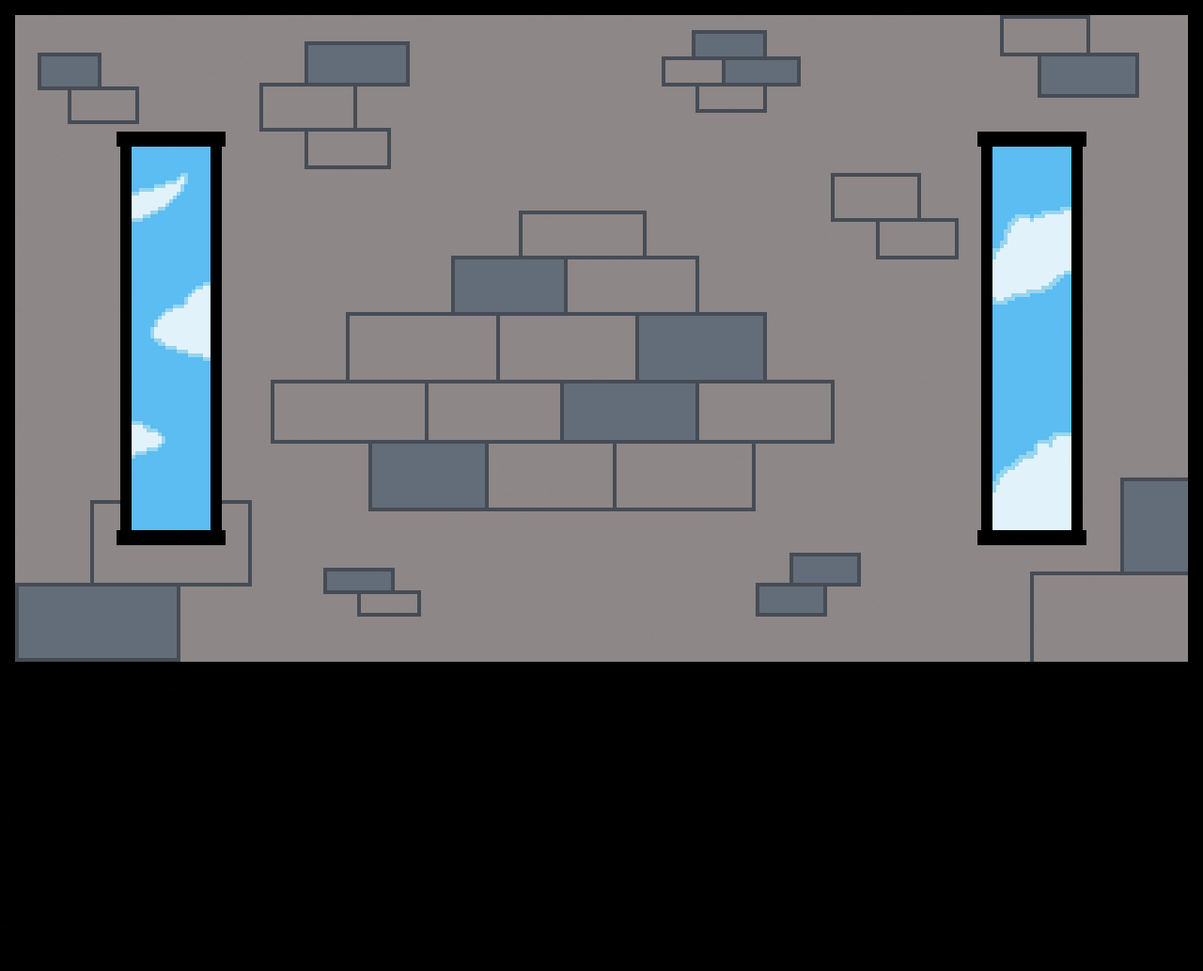
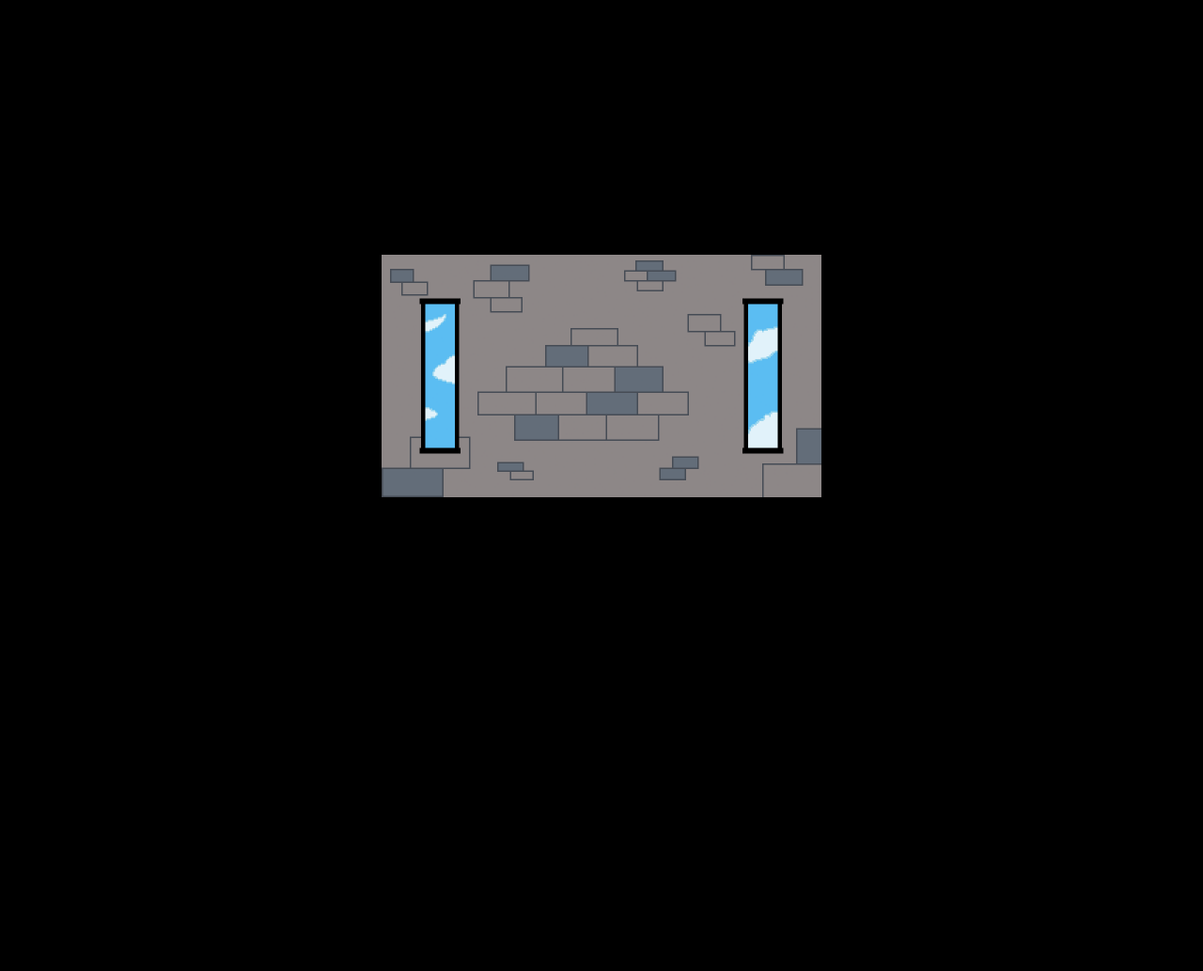
Before and after one commit to matheusmaasspanta-del/Jogo-Escape-Room, a plain HTML site: page Scripts/missoes/missoes.html in a window 1280 px wide. Shown: the whole page at 94% size. Drawn offline with Linux system fonts and the light colour scheme.

Commit message:
modified:   Scripts/missoes/missoes.css 	modified:   Scripts/missoes/missoes.html

```diff
--- a/Scripts/missoes/missoes.css
+++ b/Scripts/missoes/missoes.css
@@ -10,24 +10,36 @@ body{
     min-height: 100vh;
 }
 
-main{
-    width: 1920px;
-    height: 1080px;
+#tela{
+    position: relative;
+
+    width: 320px;
+    height: 180px;
 }
 
-.cena{
-    position: relative;
-    width: 100vw;
-    height: auto;
+#tela div{
+    height: 100%;
+    width: 100%;
+
 }
+
+#cena1_missao1{
+    background-image: url(../../Sprites/Background1.png);
+    background-size: contain;
+    transform: scale(1.5);
+}
+
 
 .porta{
     position: absolute;
-    height: auto;
+    height: 100%;
     width: 100%;
+    max-width: 510px;
+    max-height: 720px;
+    z-index: 2;
 }
 
 .background{
-    height: 100%;
-    width: 100%;
+
+    z-index: 1;
 }
--- a/Scripts/missoes/missoes.html
+++ b/Scripts/missoes/missoes.html
@@ -10,10 +10,10 @@
     <main id="tela">
         <div id="missao1" class="missoes">
             <div id="cena1_missao1" class="cena">
-                <img src="../../Sprites/Background1.png" id="background1" class="background">
-                <div id="porta1" class="porta">
-                    <img src="../../Sprites/Porta_aberta.png">
-                </div>
+                <!-- <img src="../../Sprites/Background1.png" id="background1" class="background"> -->
+                <!-- <div id="porta1" class="porta">
+                  <img src="../../Sprites/Porta_fechada.png">
+                </div> -->
 
             </div>
 
```
